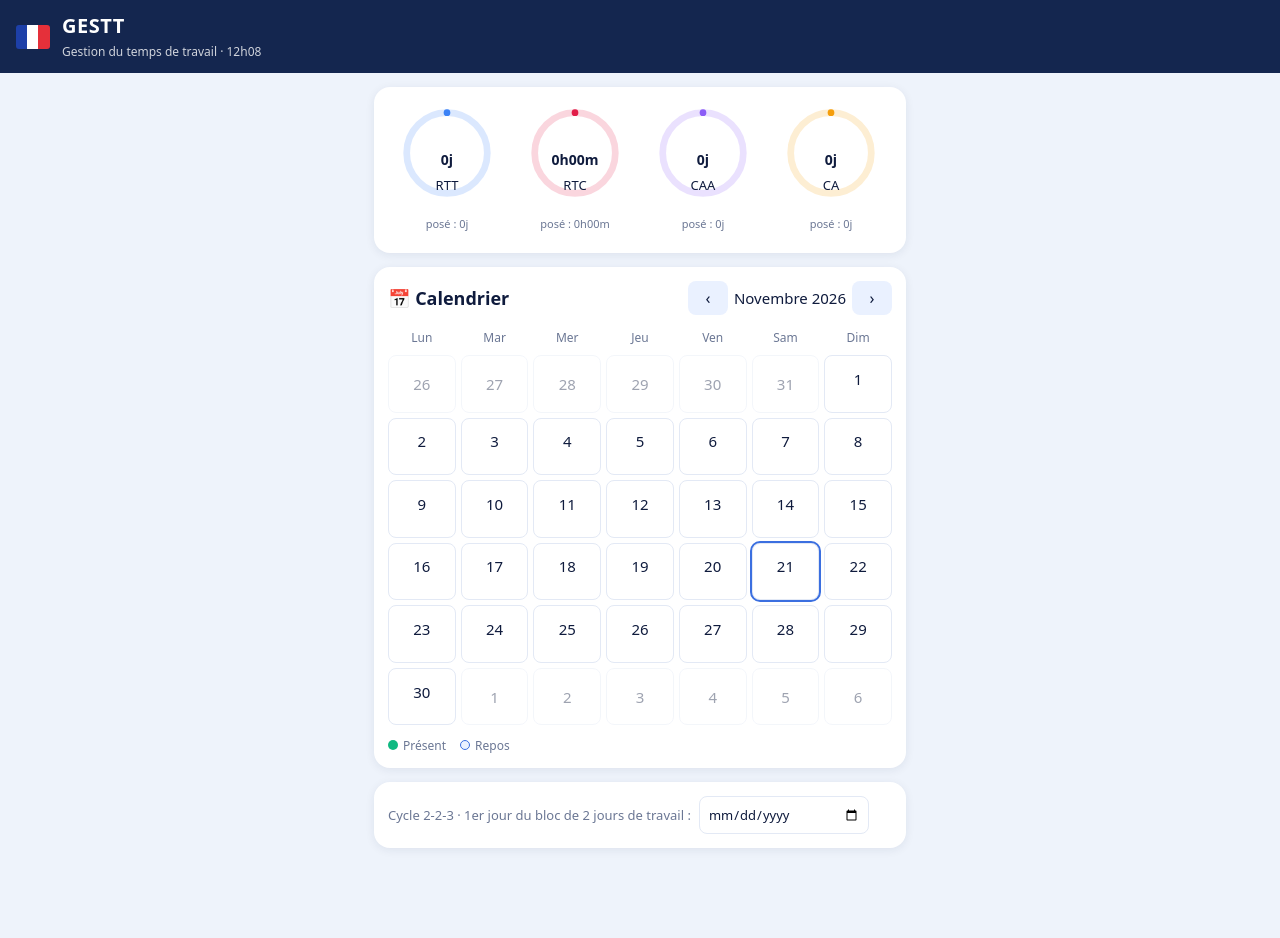
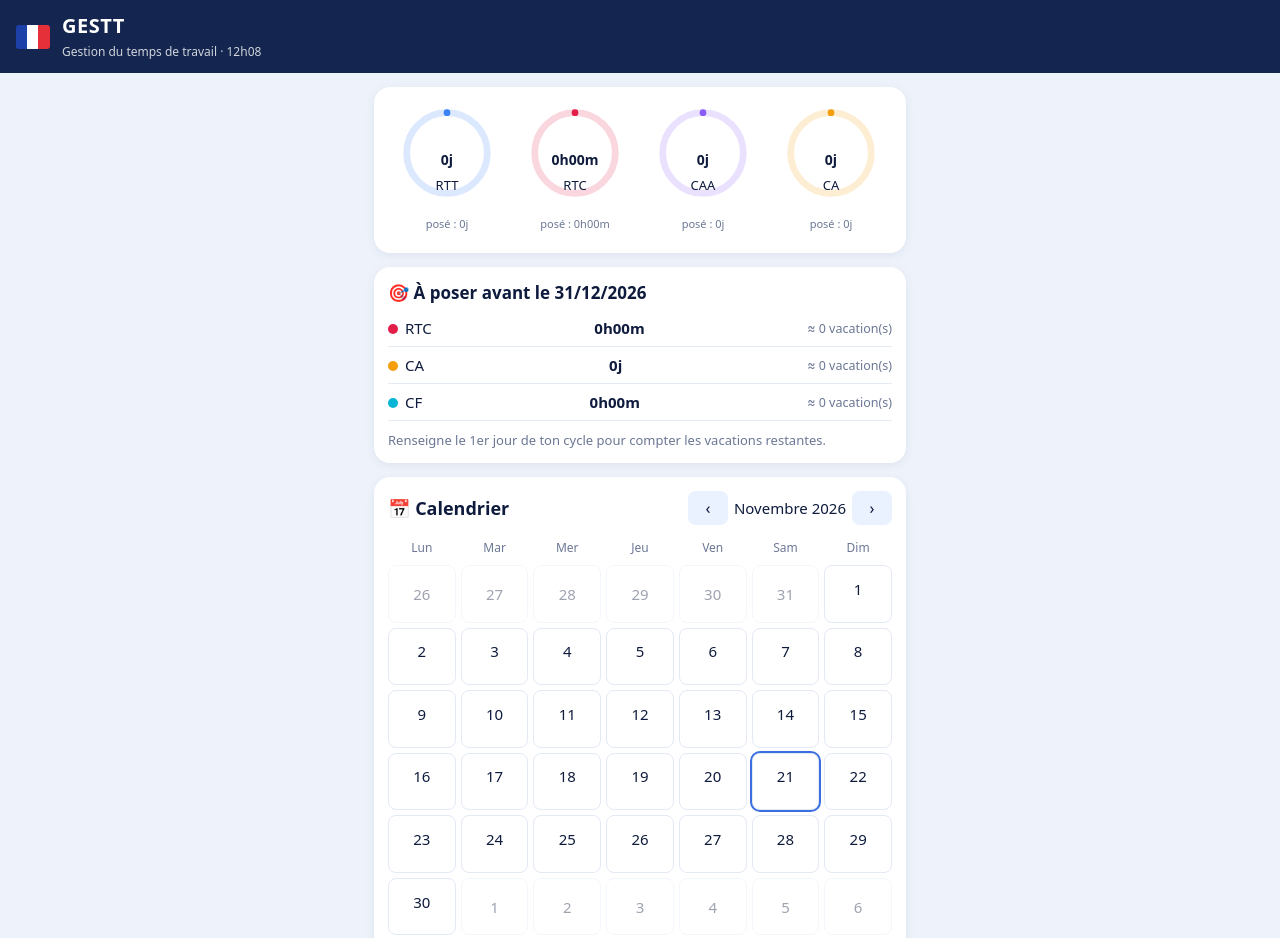
Before and after one commit to tdh253/Vacances-, a plain HTML site: page index.html in a window 1280 px wide. Shown: the top 938 px of the page. Before the commit the page ends 876 px from the top, so only its background shows below. Drawn offline with Linux system fonts and the light colour scheme.

Commit message:
Update index.html

```diff
--- a/index.html
+++ b/index.html
@@ -44,6 +44,7 @@ button{font:inherit;cursor:pointer}
 .d.rest{background:var(--rest);color:#3b6fe0}.d.out{opacity:.4}
 .d.today{outline:2px solid #3b6fe0}
 .dot{width:7px;height:7px;border-radius:50%;margin-top:3px;background:transparent}
+.fr{display:flex;justify-content:space-between;align-items:center;gap:8px;padding:8px 0;border-bottom:1px solid var(--line);font-size:15px}.fr i{display:inline-block;width:10px;height:10px;border-radius:50%;margin-right:7px}.fr small{color:var(--mut)}.fin h2{margin:0 0 6px;font-size:17px}.fin p{margin:10px 0 0;font-size:13px;color:var(--mut)}
 .leg{display:flex;flex-wrap:wrap;gap:6px 14px;font-size:12px;color:var(--mut);margin-top:12px}
 .leg i{display:inline-block;width:10px;height:10px;border-radius:50%;margin-right:5px}
 .cyc{display:flex;gap:8px;align-items:center;font-size:13px;color:var(--mut);flex-wrap:wrap}
@@ -63,6 +64,7 @@ input,select{font:inherit;padding:8px;border:1px solid var(--line);border-radius
 <header><div class="flag"></div><div><b>GESTT</b><small>Gestion du temps de travail · 12h08</small></div></header>
 <main>
 <div class="card"><div class="row" id="cnts"></div></div>
+<div class="card fin" id="fin"></div>
 <div class="card">
 <div class="nav"><h2>📅 Calendrier</h2><div style="display:flex;gap:6px;align-items:center"><button class="ib" id="pv">‹</button><span class="m" id="mt"></span><button class="ib" id="nx">›</button></div></div>
 <div class="grid" id="g"></div>
@@ -115,14 +117,23 @@ function renderCal(){
 function open(h){$('sh').innerHTML=h;$('bg').classList.add('on')}
 function close(){$('bg').classList.remove('on')}
 $('bg').onclick=function(e){if(e.target===$('bg'))close()};
-function all(){save();renderC();renderCal()}
+function renderFin(){
+ var y=now.getFullYear(),av=0,need=0,h='<h2>🎯 À poser avant le 31/12/'+y+'</h2>';
+ if(S.start){for(var d=dn(tk);d<=dn(y+'-12-31');d++){var t=new Date(d*864e5),k=key(t.getUTCFullYear(),t.getUTCMonth(),t.getUTCDate());if(work(k)&&!S.posed[k])av++}}
+ ['RTC','CA','CF'].forEach(function(n){var c=S.counters.filter(function(x){return x.name===n})[0];if(!c)return;
+  var v=Math.max(0,c.bal),nt=c.unit==='j'?v:v/MIN;need+=nt;
+  h+='<div class="fr"><span><i style="background:'+col(c)+'"></i>'+n+'</span><b>'+fmt(c,v)+'</b><small>≈ '+(Math.round(nt*10)/10).toString().replace('.',',')+' vacation(s)</small></div>'});
+ var nn=Math.ceil(need-1e-9);
+ h+=S.start?'<p>Vacations restantes d’ici le 31/12 : <b>'+av+'</b> · à poser : <b>'+nn+'</b>'+(nn>av?' <b class="neg">— il en manque '+(nn-av)+'</b>':'')+'</p>':'<p>Renseigne le 1er jour de ton cycle pour compter les vacations restantes.</p>';
+ $('fin').innerHTML=h}
+function all(){save();renderC();renderCal();renderFin()}
 function dayM(k){
  var w=work(k),ps=S.posed[k],c=ps?byId(ps):null,t=k.split('-').reverse().join('/');
  if(w===null){open('<h3>'+t+'</h3><p>Renseigne d’abord le 1er jour de ton cycle en bas de page.</p><button class="btn alt" onclick="close()">OK</button>');return}
  if(c){open('<h3>'+t+'</h3><p>Posé en <b>'+c.name+'</b> ('+fmt(c,cost(c))+').</p><button class="btn del" id="un">Annuler la pose (rend '+fmt(c,cost(c))+')</button><button class="btn alt" onclick="close()">Fermer</button>');
   $('un').onclick=function(){c.bal+=cost(c);delete S.posed[k];close();all()};return}
  if(!w){open('<h3>'+t+'</h3><p>Jour de repos dans ton cycle.</p><button class="btn alt" onclick="close()">Fermer</button>');return}
- var h='<h3>Poser le '+t+'</h3><p style="color:var(--mut);font-size:13px;margin-top:-6px">Nuit de travail = 12h08 (ou 1 jour pour un compteur en jours)</p><div class="chips">';
+ var h='<h3>Poser le '+t+'</h3><p style="color:var(--mut);font-size:13px;margin-top:-6px">Une vacation = 12h08 (ou 1 jour pour un compteur en jours)</p><div class="chips">';
  S.counters.forEach(function(x,i){h+='<button class="chip" style="background:'+col(x)+'" data-i="'+i+'">'+x.name+' · '+fmt(x,x.bal)+'</button>'});
  open(h+'</div><button class="btn alt" onclick="close()">Annuler</button>');
  $('sh').querySelectorAll('.chip').forEach(function(e){e.onclick=function(){var x=S.counters[+e.dataset.i];x.bal-=cost(x);S.posed[k]=x.id;close();all()}})}
```
